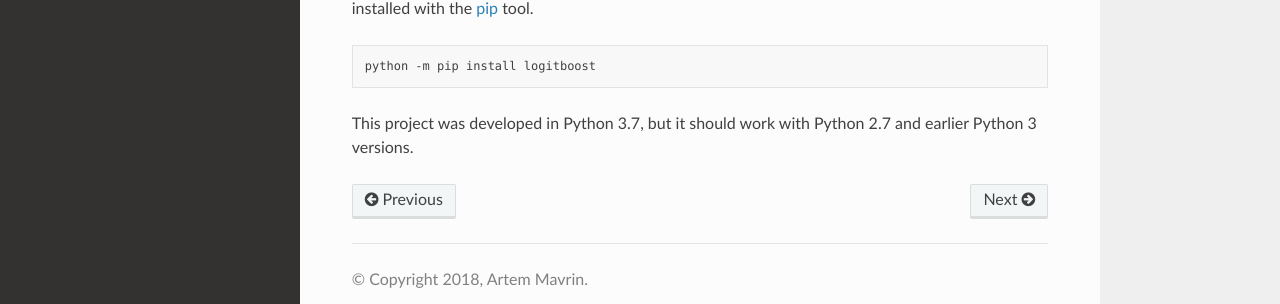
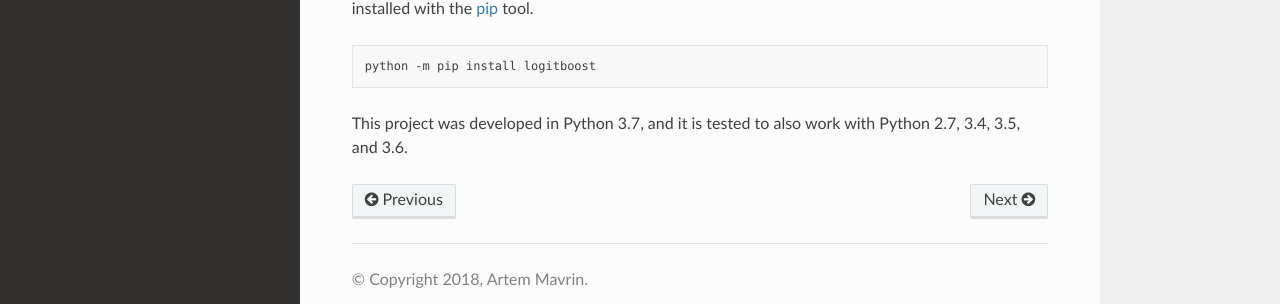
Before and after one commit to artemmavrin/logitboost, a Sphinx documentation site: the page built from doc/source/installation.rst, in a window 1280 px wide. Shown: the part 335-639 px from the top of the page. Built offline with Sphinx 7.4.7 and the Read the Docs theme 2.0.0, drawn with Linux system fonts in a browser that asks for light colours; pages that are not in the unit, such as notebooks, are missing from menus.

Commit message:
doc: Updated python version remark

```diff
--- a/README.rst
+++ b/README.rst
@@ -54,8 +54,8 @@ recent version of it can be installed with the
 
   python -m pip install logitboost
 
-This project was developed in Python 3.7, but it should work with Python 2.7 and
-earlier Python 3 versions.
+This project was developed in Python 3.7, and it is tested to also work with
+Python 2.7, 3.4, 3.5, and 3.6.
 
 References
 ----------
--- a/doc/source/installation.rst
+++ b/doc/source/installation.rst
@@ -20,5 +20,5 @@ recent version of it can be installed with the
 
   python -m pip install logitboost
 
-This project was developed in Python 3.7, but it should work with Python 2.7 and
-earlier Python 3 versions.
+This project was developed in Python 3.7, and it is tested to also work with
+Python 2.7, 3.4, 3.5, and 3.6.
```
